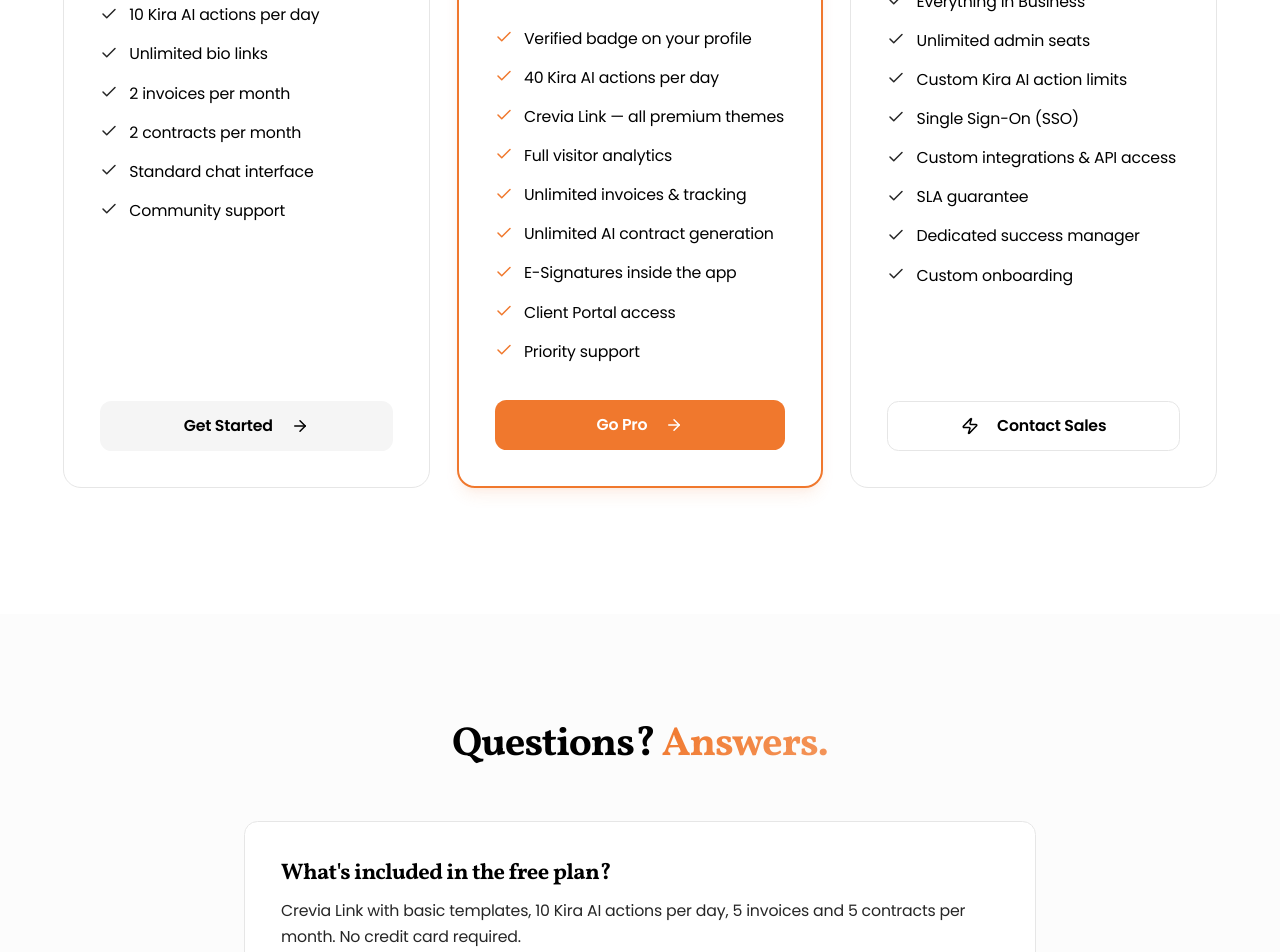
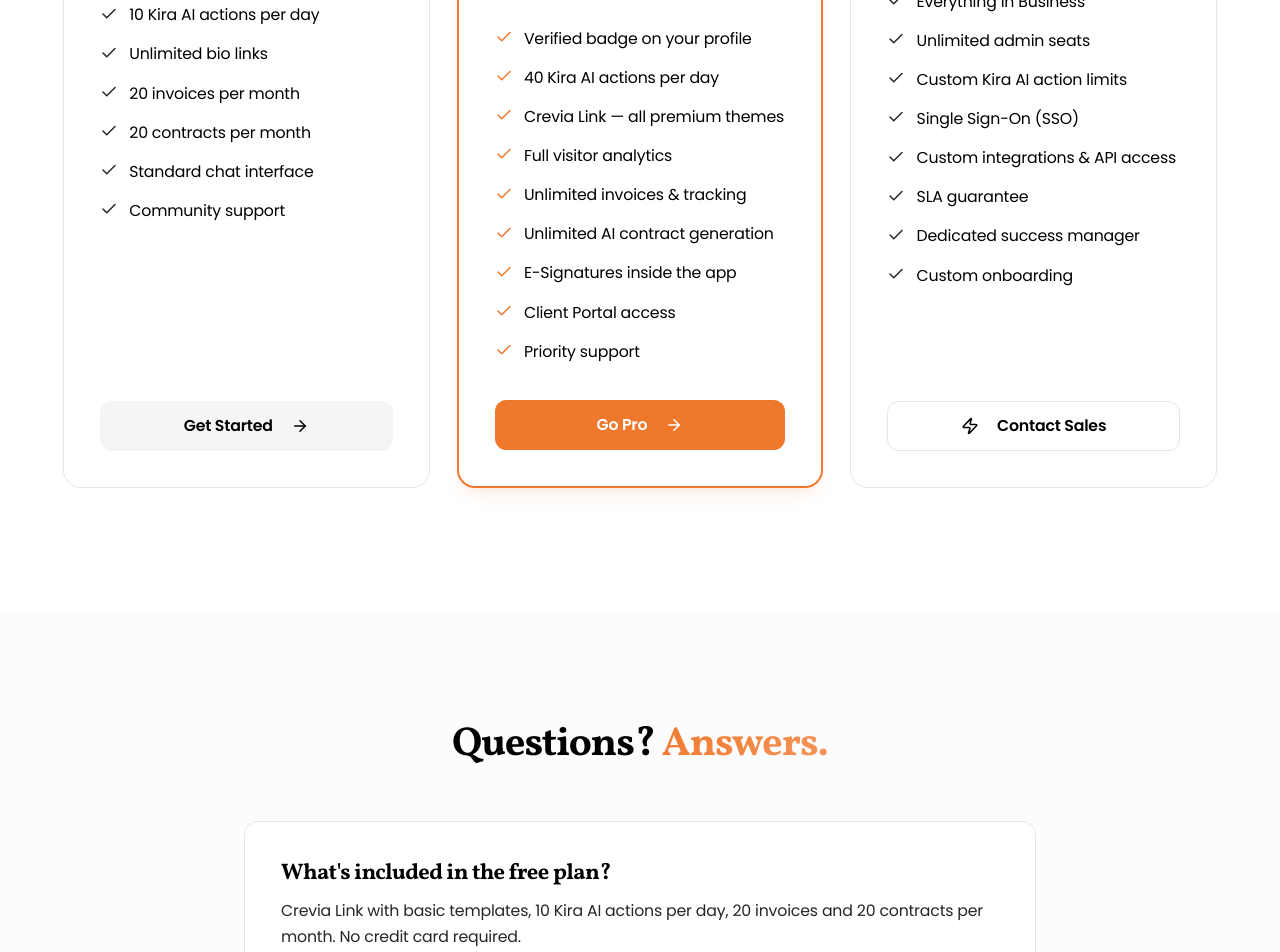
Before and after one commit to crevia-app/creviamvp, a React (Vite) app: page /pricing in a window 1280 px wide. Shown: the part 840-1792 px from the top of the page. Built offline with nearby package versions, Linux system fonts and the light colour scheme; no server answers; the HTML template or start-up script is replaced by a standard one.

Commit message:
Fixed pricing page (2→20 invoices/contracts) and diagnosed the Supabase user   deletion error.

```diff
--- a/src/pages/Pricing.tsx
+++ b/src/pages/Pricing.tsx
@@ -23,8 +23,8 @@
       "Crevia Link — basic templates",
       "10 Kira AI actions per day",
       "Unlimited bio links",
-      "2 invoices per month",
-      "2 contracts per month",
+      "20 invoices per month",
+      "20 contracts per month",
       "Standard chat interface",
       "Community support",
     ],
@@ -326,7 +326,7 @@
             {[
               {
                 q: "What's included in the free plan?",
-                a: "Crevia Link with basic templates, 10 Kira AI actions per day, 5 invoices and 5 contracts per month. No credit card required.",
+                a: "Crevia Link with basic templates, 10 Kira AI actions per day, 20 invoices and 20 contracts per month. No credit card required.",
               },
               {
                 q: "Can I switch plans anytime?",
```
